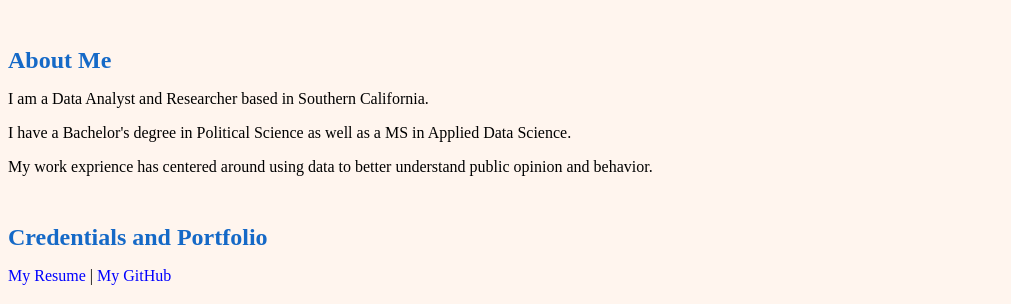
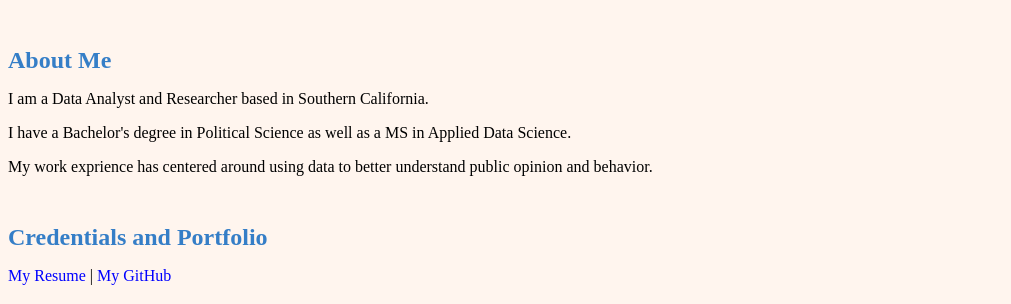
Before and after one commit to conradtav/conradtav.github.io, a plain HTML site: page index.html in a window 1280 px wide. Shown: the part 496-800 px from the top of the page, without its empty margins (0-1011 px from the left). Drawn offline with Linux system fonts and the light colour scheme.

Commit message:
Update master.css

```diff
--- a/css/master.css
+++ b/css/master.css
@@ -33,7 +33,7 @@
    }
 
   h2 {
-    color: #1569C7;
+    color: #357EC7;
     margin-bottom: 0.5rem;
     margin-top: 3rem;
    }
```
